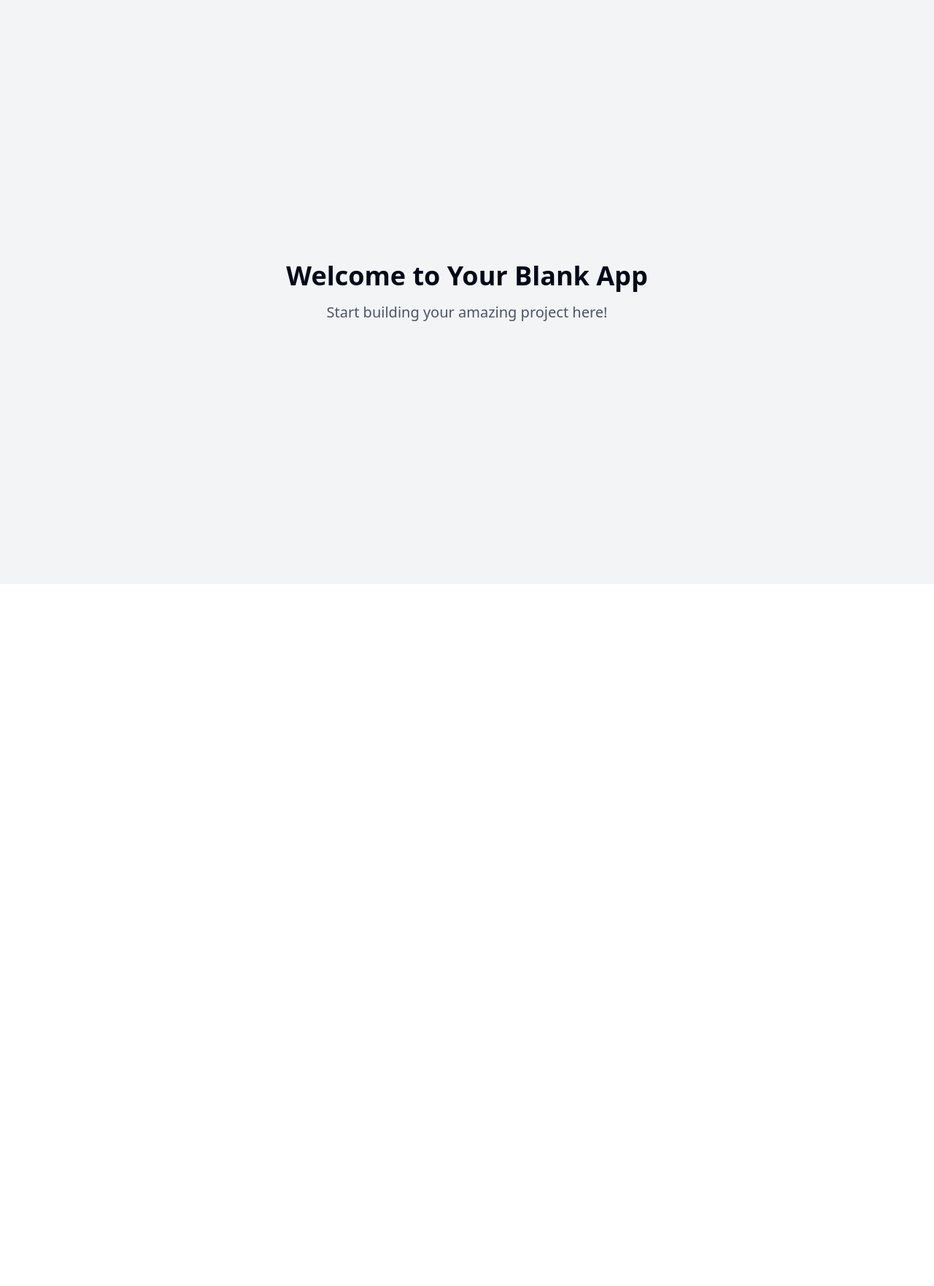
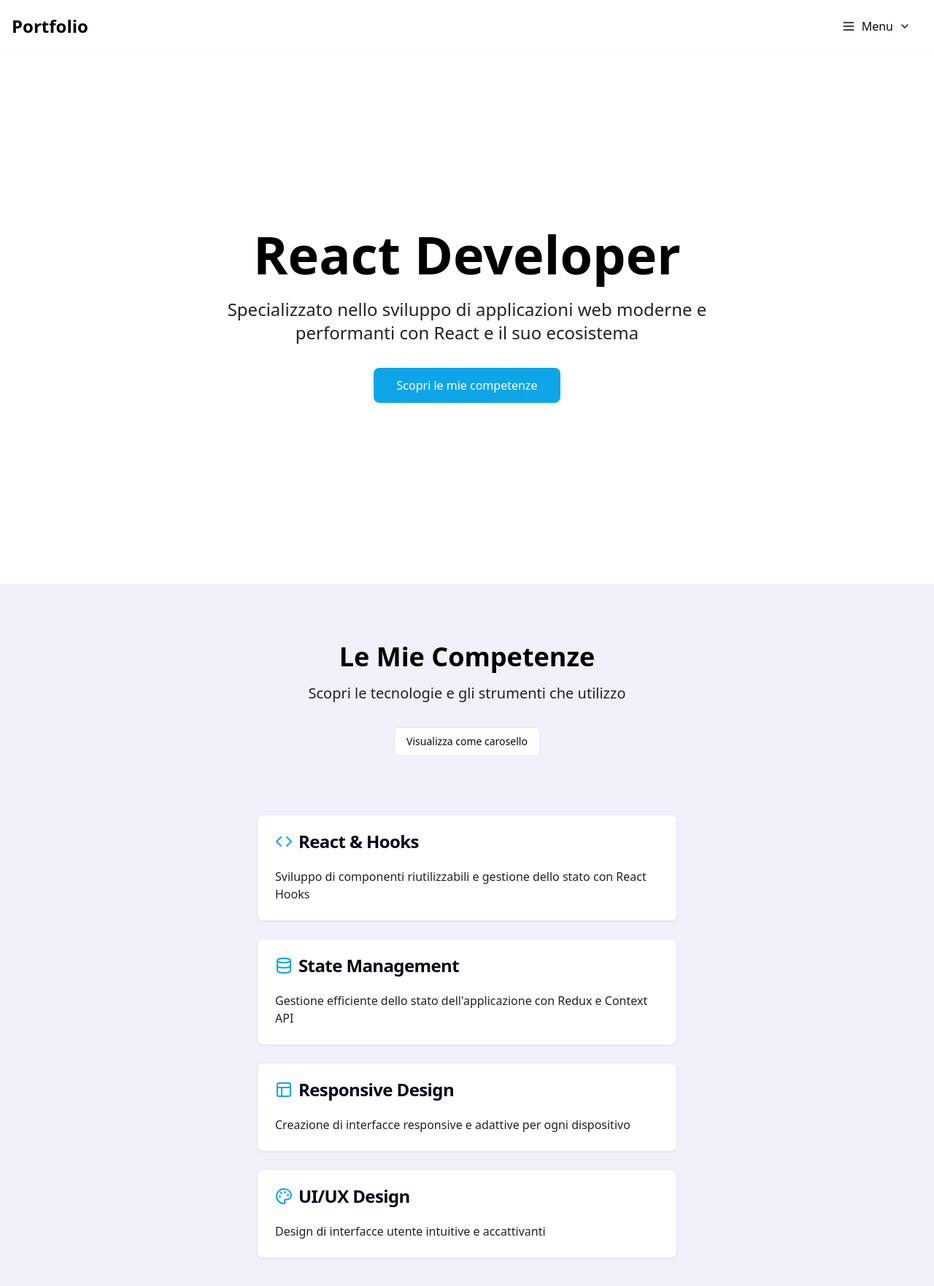
Before and after one commit to rperniciano/react-skill-display, a React (Vite) app: page / in a window 1280 px wide. Shown: the top 1762 px of the page at 73% size. Before the commit the page ends 800 px from the top, so only its background shows below. Built offline with nearby package versions, Linux system fonts and the light colour scheme.

Commit message:
Add portfolio page
This commit adds a new page to showcase React skills.  The page will include a dropdown menu, hero section, and a section explaining skills using cards (potentially in carousel format).

```diff
--- /dev/null
+++ b/src/components/Hero.tsx
@@ -0,0 +1,28 @@
+
+import React from "react";
+
+const Hero = () => {
+  return (
+    <section id="hero" className="min-h-screen flex items-center justify-center pt-16">
+      <div className="container mx-auto px-4">
+        <div className="text-center animate-fade-up">
+          <h1 className="text-5xl md:text-7xl font-bold text-portfolio-heading mb-6">
+            React Developer
+          </h1>
+          <p className="text-xl md:text-2xl text-portfolio-text max-w-2xl mx-auto mb-8">
+            Specializzato nello sviluppo di applicazioni web moderne e performanti
+            con React e il suo ecosistema
+          </p>
+          <a
+            href="#skills"
+            className="inline-block bg-portfolio-primary text-white px-8 py-3 rounded-lg hover:bg-portfolio-primary/90 transition-colors"
+          >
+            Scopri le mie competenze
+          </a>
+        </div>
+      </div>
+    </section>
+  );
+};
+
+export default Hero;
--- /dev/null
+++ b/src/components/Navbar.tsx
@@ -0,0 +1,43 @@
+
+import React from "react";
+import { Menu, ChevronDown } from "lucide-react";
+import {
+  DropdownMenu,
+  DropdownMenuContent,
+  DropdownMenuItem,
+  DropdownMenuTrigger,
+} from "@/components/ui/dropdown-menu";
+
+const Navbar = () => {
+  return (
+    <nav className="fixed top-0 left-0 right-0 bg-white/80 backdrop-blur-md z-50 border-b border-gray-100">
+      <div className="container mx-auto px-4 py-4">
+        <div className="flex justify-between items-center">
+          <a href="/" className="text-2xl font-bold text-portfolio-heading">
+            Portfolio
+          </a>
+          <DropdownMenu>
+            <DropdownMenuTrigger className="flex items-center gap-2 px-4 py-2 rounded-lg hover:bg-gray-100 transition-colors">
+              <Menu className="h-5 w-5" />
+              <span>Menu</span>
+              <ChevronDown className="h-4 w-4" />
+            </DropdownMenuTrigger>
+            <DropdownMenuContent className="w-48">
+              <DropdownMenuItem>
+                <a href="#hero" className="w-full">Home</a>
+              </DropdownMenuItem>
+              <DropdownMenuItem>
+                <a href="#skills" className="w-full">Competenze</a>
+              </DropdownMenuItem>
+              <DropdownMenuItem>
+                <a href="#contact" className="w-full">Contatti</a>
+              </DropdownMenuItem>
+            </DropdownMenuContent>
+          </DropdownMenu>
+        </div>
+      </div>
+    </nav>
+  );
+};
+
+export default Navbar;
--- /dev/null
+++ b/src/components/SkillCard.tsx
@@ -0,0 +1,27 @@
+
+import React from "react";
+import { Card, CardContent, CardHeader, CardTitle } from "@/components/ui/card";
+
+interface SkillCardProps {
+  title: string;
+  description: string;
+  icon: React.ReactNode;
+}
+
+const SkillCard = ({ title, description, icon }: SkillCardProps) => {
+  return (
+    <Card className="hover:shadow-lg transition-shadow">
+      <CardHeader>
+        <CardTitle className="flex items-center gap-2">
+          {icon}
+          <span>{title}</span>
+        </CardTitle>
+      </CardHeader>
+      <CardContent>
+        <p className="text-portfolio-text">{description}</p>
+      </CardContent>
+    </Card>
+  );
+};
+
+export default SkillCard;
--- /dev/null
+++ b/src/components/Skills.tsx
@@ -0,0 +1,83 @@
+
+import React, { useState } from "react";
+import { Code, Database, Layout, Palette } from "lucide-react";
+import SkillCard from "./SkillCard";
+import { Button } from "@/components/ui/button";
+import {
+  Carousel,
+  CarouselContent,
+  CarouselItem,
+  CarouselNext,
+  CarouselPrevious,
+} from "@/components/ui/carousel";
+
+const skills = [
+  {
+    title: "React & Hooks",
+    description: "Sviluppo di componenti riutilizzabili e gestione dello stato con React Hooks",
+    icon: <Code className="h-6 w-6 text-portfolio-primary" />,
+  },
+  {
+    title: "State Management",
+    description: "Gestione efficiente dello stato dell'applicazione con Redux e Context API",
+    icon: <Database className="h-6 w-6 text-portfolio-primary" />,
+  },
+  {
+    title: "Responsive Design",
+    description: "Creazione di interfacce responsive e adattive per ogni dispositivo",
+    icon: <Layout className="h-6 w-6 text-portfolio-primary" />,
+  },
+  {
+    title: "UI/UX Design",
+    description: "Design di interfacce utente intuitive e accattivanti",
+    icon: <Palette className="h-6 w-6 text-portfolio-primary" />,
+  },
+];
+
+const Skills = () => {
+  const [isCarousel, setIsCarousel] = useState(false);
+
+  return (
+    <section id="skills" className="py-20 bg-portfolio-secondary">
+      <div className="container mx-auto px-4">
+        <div className="text-center mb-12 animate-fade-in">
+          <h2 className="text-4xl font-bold text-portfolio-heading mb-4">
+            Le Mie Competenze
+          </h2>
+          <p className="text-xl text-portfolio-text mb-8">
+            Scopri le tecnologie e gli strumenti che utilizzo
+          </p>
+          <Button
+            onClick={() => setIsCarousel(!isCarousel)}
+            variant="outline"
+            className="mb-8"
+          >
+            {isCarousel ? "Visualizza in colonna" : "Visualizza come carosello"}
+          </Button>
+        </div>
+
+        {isCarousel ? (
+          <Carousel className="max-w-xl mx-auto">
+            <CarouselContent>
+              {skills.map((skill, index) => (
+                <CarouselItem key={index}>
+                  <SkillCard {...skill} />
+                </CarouselItem>
+              ))}
+            </CarouselContent>
+            <CarouselPrevious />
+            <CarouselNext />
+          </Carousel>
+        ) : (
+          <div className="grid gap-6 max-w-xl mx-auto">
+            {skills.map((skill, index) => (
+              <SkillCard key={index} {...skill} />
+            ))}
+          </div>
+        )}
+      </div>
+    </section>
+  );
+};
+
+export default Skills;
--- a/src/pages/Index.tsx
+++ b/src/pages/Index.tsx
@@ -1,12 +1,15 @@
-// Update this page (the content is just a fallback if you fail to update the page)
+
+import React from "react";
+import Navbar from "../components/Navbar";
+import Hero from "../components/Hero";
+import Skills from "../components/Skills";
 
 const Index = () => {
   return (
-    <div className="min-h-screen flex items-center justify-center bg-gray-100">
-      <div className="text-center">
-        <h1 className="text-4xl font-bold mb-4">Welcome to Your Blank App</h1>
-        <p className="text-xl text-gray-600">Start building your amazing project here!</p>
-      </div>
+    <div className="min-h-screen bg-portfolio-background">
+      <Navbar />
+      <Hero />
+      <Skills />
     </div>
   );
 };
--- a/tailwind.config.ts
+++ b/tailwind.config.ts
@@ -12,10 +12,10 @@ export default {
   theme: {
     container: {
       center: true,
-			padding: '2rem',
+      padding: "2rem",
       screens: {
-				'2xl': '1400px'
-			}
+        "2xl": "1400px",
+      },
     },
     extend: {
       colors: {
@@ -61,6 +61,13 @@ export default {
           'accent-foreground': 'hsl(var(--sidebar-accent-foreground))',
           border: 'hsl(var(--sidebar-border))',
           ring: 'hsl(var(--sidebar-ring))'
+        },
+        portfolio: {
+          primary: "#0EA5E9",
+          background: "#FFFFFF",
+          secondary: "#F1F0FB",
+          text: "#222222",
+          heading: "#000000",
         }
       },
       borderRadius: {
@@ -84,11 +91,31 @@ export default {
           to: {
             height: '0'
           }
+        },
+        'fade-up': {
+          '0%': {
+            opacity: '0',
+            transform: 'translateY(20px)'
+          },
+          '100%': {
+            opacity: '1',
+            transform: 'translateY(0)'
+          }
+        },
+        'fade-in': {
+          '0%': {
+            opacity: '0'
+          },
+          '100%': {
+            opacity: '1'
+          }
         }
       },
       animation: {
         'accordion-down': 'accordion-down 0.2s ease-out',
-				'accordion-up': 'accordion-up 0.2s ease-out'
+        'accordion-up': 'accordion-up 0.2s ease-out',
+        'fade-up': 'fade-up 0.5s ease-out',
+        'fade-in': 'fade-in 0.3s ease-out'
       }
     }
   },
```
Lines whose indentation alone changed are shown as unchanged.
